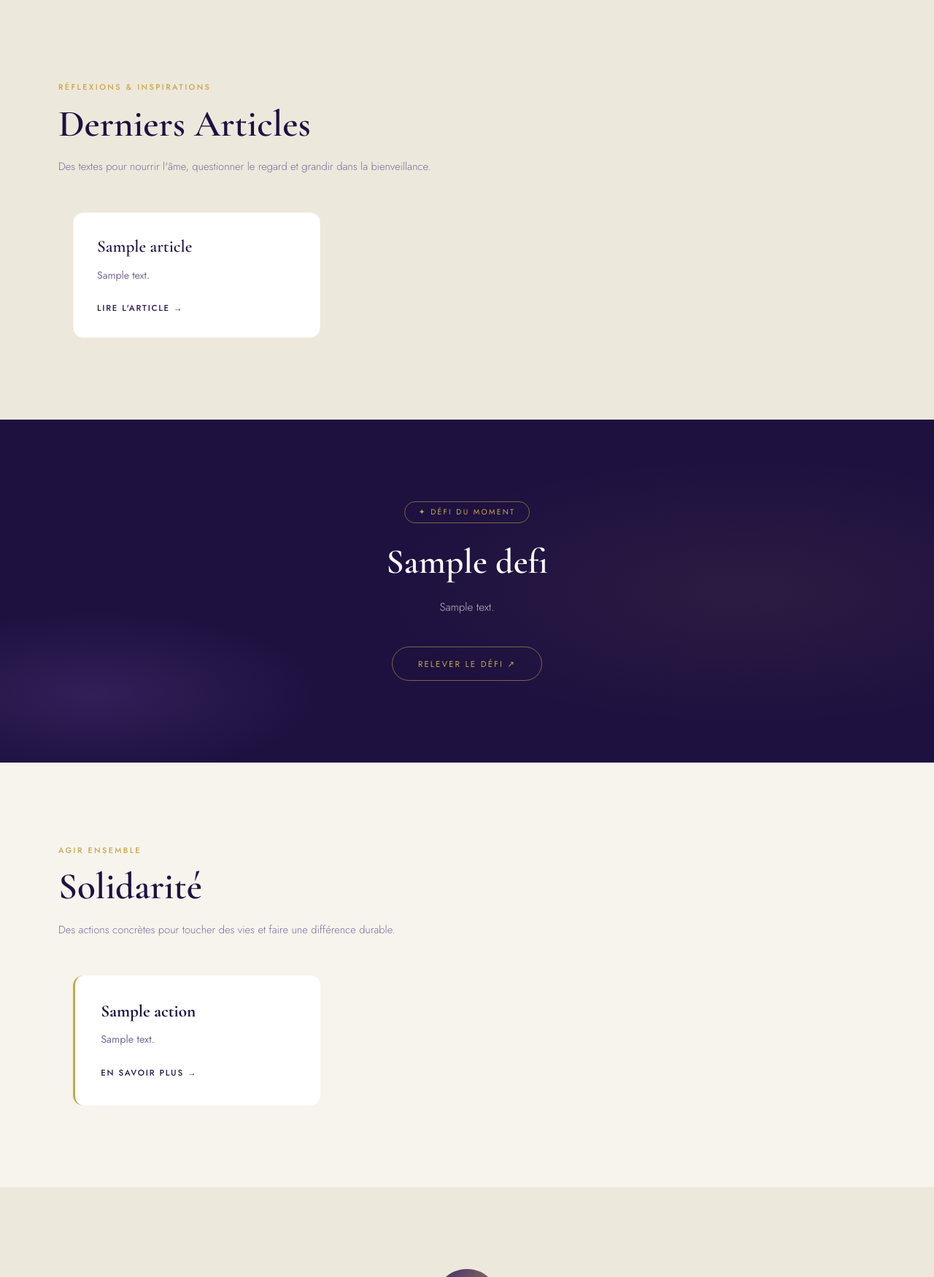
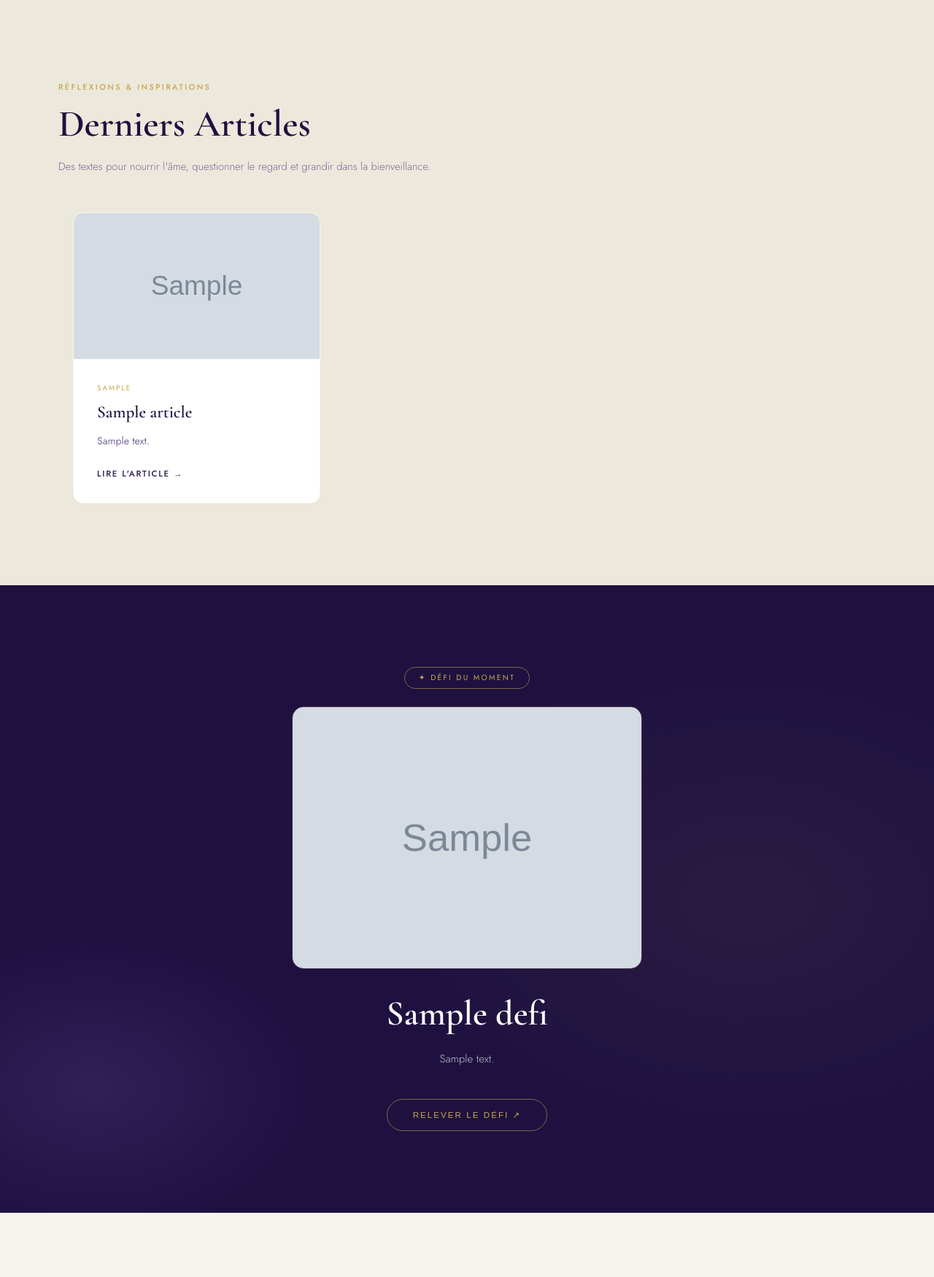
Before and after one commit to groupe2wordpad/influencons1, a Flask app: page / in a window 1280 px wide. Shown: the part 801-2551 px from the top of the page at 73% size. Run offline with Flask 3, Linux system fonts and the light colour scheme; tables that the repository leaves empty hold one stand-in row (values such as "Sample post"); grey boxes marked "Sample" are stand-in pictures; some libraries are stand-ins or nearby versions.

Commit message:
Enhance styles for article and solidarity cards
Add styles for article and solidarity cards, and update modal functionality.

```diff
--- a/app/templates/index.html
+++ b/app/templates/index.html
@@ -6,7 +6,6 @@
 <title>Influençons.com</title>
 <link href="https://fonts.googleapis.com/css2?family=Cormorant+Garamond:ital,wght@0,300;0,400;0,600;0,700;1,300;1,400;1,600&family=Jost:wght@200;300;400;500;600&display=swap" rel="stylesheet">
 <link rel="icon" type="image/svg+xml" href="{{ url_for('static', filename='img/favicon.svg') }}">
-
 <style>
 
 /* ─── FLASH MESSAGES ─────────────────────────────────────── */
@@ -223,6 +222,49 @@ section { padding: 7rem 5rem; }
 
 /* empty state */
 .empty-state { grid-column: 1/-1; text-align: center; padding: 3rem; opacity: 0.45; }
+
+/* ─── ARTICLE CARD IMAGE ─────────────────────────────────── */
+.article-card-img {
+  width: 100%; height: 200px; overflow: hidden;
+  background: var(--cream-dark);
+}
+.article-card-img img {
+  width: 100%; height: 100%;
+  object-fit: cover;
+  transition: transform 0.5s ease;
+}
+.article-card:hover .article-card-img img { transform: scale(1.06); }
+
+/* ─── SOLIDARITÉ CARD IMAGE ──────────────────────────────── */
+.solidarite-card-img {
+  width: 100%; height: 180px; overflow: hidden;
+  border-radius: 10px; margin-bottom: 1.2rem;
+  background: var(--cream-dark);
+}
+.solidarite-card-img img {
+  width: 100%; height: 100%;
+  object-fit: cover;
+  transition: transform 0.5s ease;
+}
+.solidarite-card:hover .solidarite-card-img img { transform: scale(1.04); }
+
+/* ─── DÉFI IMAGE ─────────────────────────────────────────── */
+.defi-image {
+  width: 100%; max-width: 480px; margin: 0 auto 2rem;
+  border-radius: 16px; overflow: hidden;
+  border: 1px solid rgba(201,168,76,0.2);
+}
+.defi-image img { width: 100%; height: auto; display: block; }
+
+/* ─── MODAL COVER IMAGE ──────────────────────────────────── */
+.modal-cover {
+  width: 100%; max-height: 320px; overflow: hidden;
+  border-radius: 24px 24px 0 0;
+}
+.modal-cover img {
+  width: 100%; height: 320px;
+  object-fit: cover; display: block;
+}
 
 /* ─── MODAL ──────────────────────────────────────────────── */
 .modal {
@@ -553,12 +595,6 @@ footer::after {
 <!-- ═══════════════════════════════════════ NAV ════ -->
 <nav id="nav">
   <a href="#accueil" class="nav-brand">
-    <span class="flame-icon">
-      <svg width="18" height="26" viewBox="0 0 18 26" fill="none" xmlns="http://www.w3.org/2000/svg">
-        <path d="M9 1C9 1 14 6.5 14 11C14 13.5 12 15 9 15C6 15 4 13.5 4 11C4 8.5 6 6 9 6C9 6 7 8 7 10C7 11.5 7.9 12.5 9 12.5C10.1 12.5 11 11.5 11 10C11 7 9 1 9 1Z" fill="#c9a84c"/>
-        <path d="M9 15C9 15 3 17 3 21.5C3 23.9 5.7 25 9 25C12.3 25 15 23.9 15 21.5C15 17 9 15 9 15Z" fill="#c9a84c" opacity="0.7"/>
-      </svg>
-    </span>
     influençons<span>.com</span>
   </a>
   <button class="burger" id="burger" aria-label="Menu" onclick="toggleMenu()">
@@ -601,9 +637,15 @@ footer::after {
     <div class="article-card fade-up" id="article-{{ art.slug }}"
          data-title="{{ art.title | e }}"
          data-content="{{ art.content | e }}"
+         data-cover="{{ art.image_url or '' }}"
          onclick="openModal(this)">
+      {% if art.image_url %}
+      <div class="article-card-img">
+        <img src="{{ art.image_url }}" alt="{{ art.title | e }}" loading="lazy">
+      </div>
+      {% endif %}
       <div class="article-card-body">
-        {% if art.category %}<span class="article-card-tag">{{ art.category }}</span>{% endif %}
+        {% if art.tag %}<span class="article-card-tag">{{ art.tag }}</span>{% endif %}
         <h3>{{ art.title }}</h3>
         <p>{{ art.excerpt or '' }}</p>
         <a href="javascript:void(0)" class="card-link">Lire l'article →</a>
@@ -620,6 +662,9 @@ footer::after {
 <!-- ════════════════════════════════ MODAL ════ -->
 <div class="modal" id="article-modal">
   <div class="modal-content">
+    <div class="modal-cover" id="modal-cover" style="display:none;">
+      <img id="modal-cover-img" src="" alt="">
+    </div>
     <div class="modal-header">
       <h2 id="modal-title"></h2>
       <button class="modal-close" onclick="closeModal()">✕</button>
@@ -633,11 +678,14 @@ footer::after {
   <div class="defi-inner fade-up">
     <span class="defi-badge">✦ Défi du moment</span>
     {% if defi %}
+    {% if defi.image_url %}
+    <div class="defi-image fade-up">
+      <img src="{{ defi.image_url }}" alt="{{ defi.title | e }}" loading="lazy">
+    </div>
+    {% endif %}
     <h2>{{ defi.title }}</h2>
     <p>{{ defi.description }}</p>
-    <a href="{{ defi.link or 'https://defis.influencons.com' }}" target="_blank" class="defi-cta">
-      Relever le défi ↗
-    </a>
+    <button class="defi-cta">Relever le défi ↗</button>
     {% else %}
     <h2>Un nouveau défi arrive bientôt…</h2>
     <p>Revenez régulièrement pour découvrir les prochains défis de la communauté.</p>
@@ -654,6 +702,11 @@ footer::after {
   <div class="solidarite-grid">
     {% for action in solidarite %}
     <div class="solidarite-card fade-up">
+      {% if action.image_url %}
+      <div class="solidarite-card-img">
+        <img src="{{ action.image_url }}" alt="{{ action.title | e }}" loading="lazy">
+      </div>
+      {% endif %}
       <h3>{{ action.title }}</h3>
       <p>{{ action.description }}</p>
       <a href="#contact" class="card-link">En savoir plus →</a>
@@ -814,19 +867,34 @@ function formatArticle(raw) {
 
 function formatInline(text) {
   return text
+    .replace(/!\[([^\]]*)\]\(([^)]+)\)/g,
+      '<img src="$2" alt="$1" style="width:100%;border-radius:12px;margin:1.2rem 0;display:block;">')
     .replace(/\*\*(.+?)\*\*/g, '<strong>$1</strong>')
     .replace(/\*(.+?)\*/g, '<em>$1</em>');
 }
 
 /* ── Modal ── */
 function openModal(card) {
-  const title   = card.getAttribute('data-title');
-  const raw     = card.getAttribute('data-content');
+  const title = card.getAttribute('data-title');
+  const raw   = card.getAttribute('data-content');
+  const cover = card.getAttribute('data-cover');
+
   document.getElementById('modal-title').innerText = title;
   document.getElementById('modal-body').innerHTML  = formatArticle(raw);
+
+  // Image de couverture
+  const coverEl  = document.getElementById('modal-cover');
+  const coverImg = document.getElementById('modal-cover-img');
+  if (cover) {
+    coverImg.src = cover;
+    coverImg.alt = title;
+    coverEl.style.display = 'block';
+  } else {
+    coverEl.style.display = 'none';
+  }
+
   document.getElementById('article-modal').classList.add('open');
   document.body.style.overflow = 'hidden';
-  // scroll to top
   document.querySelector('.modal-content').scrollTop = 0;
 }
 function closeModal() {
```
